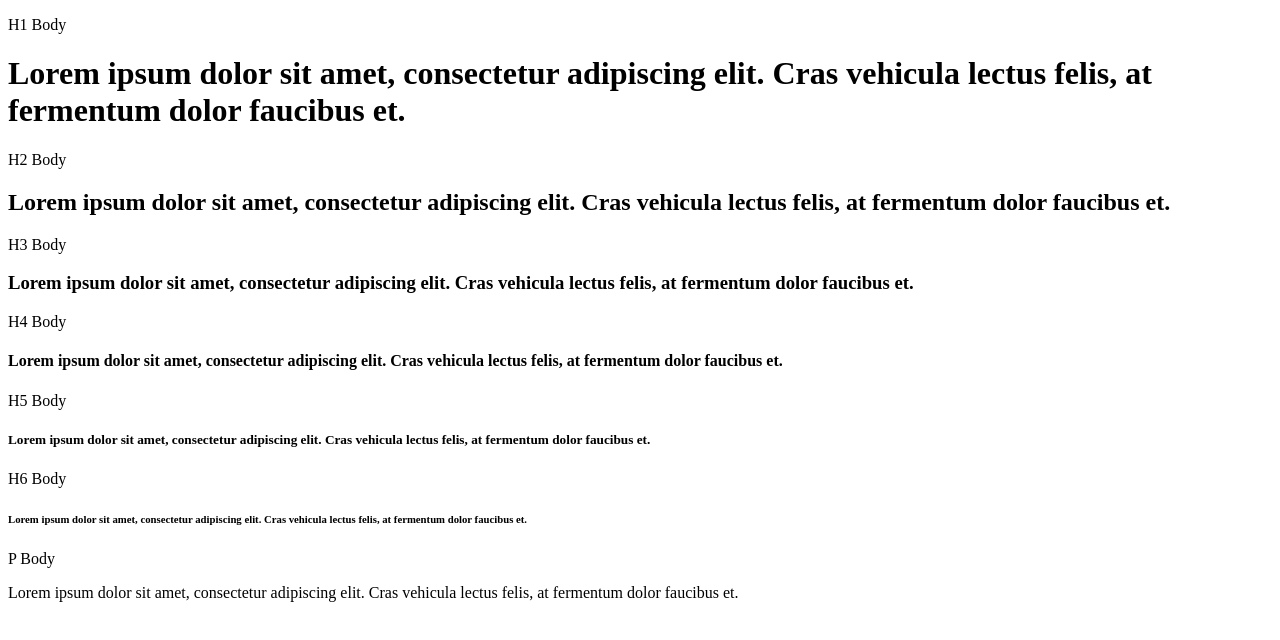
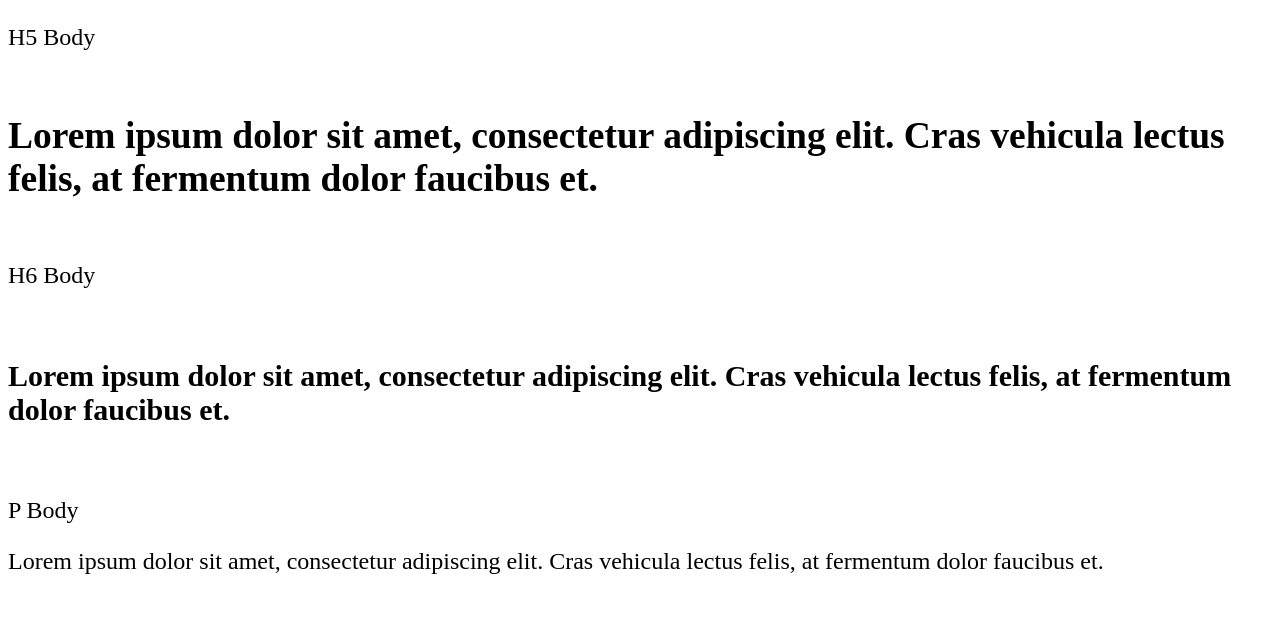
Before and after one commit to hiw4n/DesignSystem-Figma-var, a plain HTML site: page index.html in a window 1280 px wide. Drawn offline with Linux system fonts and the light colour scheme.

Commit message:
feat: agregar archivos de configuración y estructura inicial del sistema de diseño, correcion y testing de clamp()

```diff
--- /dev/null
+++ b/css/__primary-color.css
@@ -0,0 +1,152 @@
+:root{
+  /*COORPORATIVE ----------------------------------*/
+  /* BRAND COORPORATIVE PRINCIPAL TONE */
+  --pr-colors--brand-principal-50:  #fff7e8;
+  --pr-colors--brand-principal-100: #ffedcc;
+  --pr-colors--brand-principal-200: #ffd699;
+  --pr-colors--brand-principal-300: #ffb966;
+  --pr-colors--brand-principal-400: #ff9d3f;
+  --pr-colors--brand-principal-500: #ff6f00;
+  --pr-colors--brand-principal-600: #db5300;
+  --pr-colors--brand-principal-700: #a83b00;
+  --pr-colors--brand-principal-800: #932700;
+  --pr-colors--brand-principal-900: #7a1900;
+  /* BRAND COORPORATIVE SECUNDARY TONE */
+  --pr-colors--brand-secundary-50:  #fff7e8;
+  --pr-colors--brand-secundary-100: #ffedcc;
+  --pr-colors--brand-secundary-200: #ffd699;
+  --pr-colors--brand-secundary-300: #ffb966;
+  --pr-colors--brand-secundary-400: #ff9d3f;
+  --pr-colors--brand-secundary-500: #ff6f00;
+  --pr-colors--brand-secundary-600: #db5300;
+  --pr-colors--brand-secundary-700: #a83b00;
+  --pr-colors--brand-secundary-800: #932700;
+  --pr-colors--brand-secundary-900: #7a1900;
+  /*TONES -----------------------------------------*/
+  /* GRAY TONE */
+  --pr-colors--gray-0:    #ffffff;
+  --pr-colors--gray-50:   #f9fafb;
+  --pr-colors--gray-100:  #f3f4f6;
+  --pr-colors--gray-200:  #e5e7eb;
+  --pr-colors--gray-300:  #d2d5da;
+  --pr-colors--gray-400:  #9ca3af;
+  --pr-colors--gray-500:  #6d7280;
+  --pr-colors--gray-600:  #4b5563;
+  --pr-colors--gray-700:  #374151;
+  --pr-colors--gray-800:  #1f2937;
+  --pr-colors--gray-900:  #111827;
+  --pr-colors--gray-1000: #000000;
+  /* NEUTRAL TONE */
+  --pr-colors--neutral-100: #ffffff;
+  --pr-colors--neutral-200: #e8e8e8;
+  --pr-colors--neutral-300: #d2d2d2;
+  --pr-colors--neutral-400: #bbbbbb;
+  --pr-colors--neutral-500: #a4a4a4;
+  --pr-colors--neutral-600: #8e8e8e;
+  --pr-colors--neutral-700: #777777;
+  --pr-colors--neutral-800: #606060;
+  --pr-colors--neutral-900: #4a4a4a;
+  --pr-colors--neutral-950: #333333;
+  /* RED TONE */
+  --pr-colors--red-50:  #fef2f2;
+  --pr-colors--red-100: #fee2e2;
+  --pr-colors--red-200: #fecaca;
+  --pr-colors--red-300: #fca5a5;
+  --pr-colors--red-400: #f87171;
+  --pr-colors--red-500: #ef4444;
+  --pr-colors--red-600: #dc2626;
+  --pr-colors--red-700: #b91c1c;
+  --pr-colors--red-800: #991b1b;
+  --pr-colors--red-900: #7f1d1d;
+  /* GREEN TONE */
+  --pr-colors--green-50:  #ecfeef;
+  --pr-colors--green-100: #dbfee0;
+  --pr-colors--green-200: #b7fdc9;
+  --pr-colors--green-300: #92fab7;
+  --pr-colors--green-400: #76f5af;
+  --pr-colors--green-500: #4aefa5;
+  --pr-colors--green-600: #36cd98;
+  --pr-colors--green-700: #25ac8a;
+  --pr-colors--green-800: #178a79;
+  --pr-colors--green-900: #0e726d;
+  /* PINK TONE */
+  --pr-colors--pink-50:  #fdf2f8;
+  --pr-colors--pink-100: #fce7f3;
+  --pr-colors--pink-200: #fbcfe8;
+  --pr-colors--pink-300: #f9a8d4;
+  --pr-colors--pink-400: #f472b6;
+  --pr-colors--pink-500: #ec4899;
+  --pr-colors--pink-600: #db2777;
+  --pr-colors--pink-700: #b3185b;
+  --pr-colors--pink-800: #9d174d;
+  --pr-colors--pink-900: #831843;
+  /* PURPLE TONE */
+  --pr-colors--purple-50:  #faf5ff;
+  --pr-colors--purple-100: #f3e8ff;
+  --pr-colors--purple-200: #e9d5ff;
+  --pr-colors--purple-500: #a855f7;
+  --pr-colors--purple-300: #d8b4fe;
+  --pr-colors--purple-400: #c084fc;
+  --pr-colors--purple-600: #9333ea;
+  --pr-colors--purple-700: #7e22ce;
+  --pr-colors--purple-800: #6b21a8;
+  --pr-colors--purple-900: #581c87;
+  /* INDIGO TONE */
+  --pr-colors--indigo-50:  #eef2ff;
+  --pr-colors--indigo-100: #e0e7ff;
+  --pr-colors--indigo-200: #c7d2fe;
+  --pr-colors--indigo-300: #a5b4fc;
+  --pr-colors--indigo-400: #818cf8;
+  --pr-colors--indigo-500: #6366f1;
+  --pr-colors--indigo-600: #4f46e5;
+  --pr-colors--indigo-700: #4338ca;
+  --pr-colors--indigo-800: #3730a3;
+  --pr-colors--indigo-900: #312e81;
+  /* BLUE TONE */
+  --pr-colors--blue-50:  #eff6ff;
+  --pr-colors--blue-100: #dbeafe;
+  --pr-colors--blue-200: #bfdbfe;
+  --pr-colors--blue-300: #93c5fd;
+  --pr-colors--blue-400: #60a5fa;
+  --pr-colors--blue-500: #3b82f6;
+  --pr-colors--blue-600: #2563eb;
+  --pr-colors--blue-700: #1d4ed8;
+  --pr-colors--blue-800: #1e40af;
+  --pr-colors--blue-900: #1e3a8a;
+  /* YELLOW TONE */
+  --pr-colors--yellow-50:  #fefce8;
+  --pr-colors--yellow-100: #fef9c3;
+  --pr-colors--yellow-200: #fef08a;
+  --pr-colors--yellow-300: #fde047;
+  --pr-colors--yellow-400: #facc15;
+  --pr-colors--yellow-500: #eab308;
+  --pr-colors--yellow-600: #ca8a04;
+  --pr-colors--yellow-700: #a16207;
+  --pr-colors--yellow-800: #854d0e;
+  --pr-colors--yellow-900: #713f12;
+  /* ORANGE TONE */
+  --pr-colors--orange-50:  #fff7ed;
+  --pr-colors--orange-100: #ffedd5;
+  --pr-colors--orange-200: #fed7aa;
+  --pr-colors--orange-300: #fdba74;
+  --pr-colors--orange-400: #fb923c;
+  --pr-colors--orange-500: #f97316;
+  --pr-colors--orange-600: #ea580c;
+  --pr-colors--orange-700: #c2410c;
+  --pr-colors--orange-800: #9a3412;
+  --pr-colors--orange-900: #7c2d12;
+  /*STATE -----------------------------------------*/
+  /* SUCCESS "green" */
+  --pr-colors--succes-50:  #f0fdf4;
+  --pr-colors--succes-100: #dcfce7;
+  --pr-colors--succes-200: #bbf7d0;
+  --pr-colors--succes-300: #86efac;
+  --pr-colors--succes-400: #4ade80;
+  --pr-colors--succes-500: #22c55e;
+  --pr-colors--succes-600: #16a34a;
+  --pr-colors--succes-700: #15803d;
+  --pr-colors--succes-800: #166534;
+  --pr-colors--succes-900: #14532d;
+  /* ERROR "red"*/
+  /* WARNING "yellow"*/
+}
--- /dev/null
+++ b/css/__primary-font--clamp.css
@@ -0,0 +1,25 @@
+:root {
+  --font-cl--base: 1;
+  --font-cl--ratio: var(--pr-font-ratio, 1.25); /* 1.25 */
+  --font-cl--ratio-s: 0.75;
+  --font-cl--vw-min:320;
+  --font-cl--vw-max: 1440;
+  --font-cl--vw-range: calc( var(--font-cl--vw-max) - var(--font-cl--vw-min) );
+
+  /* clamp(MÍNIMO, IDEAL, MÁXIMO) */
+
+  --font-size--p-max: 1rem;
+  --font-size--p-min: calc(var(--font-size--p-max) * var(--font-cl--ratio-s) * 1rem);
+
+
+
+  --font-cl--p: clamp( 0.75rem, calc(1rem + 1vw), 1.25rem );
+  --font-cl--p: clamp( var(--font-size--p-min), calc(1rem + 1vw), var(--font-size--p-max) );
+  --font-cl--p: clamp(1rem, 2vw, 1.5rem);
+
+
+
+
+
+
+}
--- /dev/null
+++ b/css/__primary-font.css
@@ -0,0 +1,57 @@
+:root{
+/* Unid -> rem */
+ --pr-font--size: 16px;
+
+ --pr-font-ratio: 1.25; /* Ratio for scaling font sizes */
+
+/* FONTFAMILY*/
+  --pr-font--family-display:   var(--pr-font--family-body);
+  --pr-font--family-headline:  var(--pr-font--family-body);
+  --pr-font--family-body:      Raleway;
+  --pr-font--family-button:    Open Sans;
+  --pr-font--family-a:         var(--pr-font--family-body);
+/* SIZE */
+  /* font-size: clamp(MIN, IDEAL, MAX); */
+  /* Media -> clamp(MIN, (MIN + MAX)/2, MAX) */
+  /* Preciso -> clamp(MIN, SLOPE × vw + INTERCEPT, MAX) con regla de tres y pendiente*/
+
+  /*DISPLAY*/
+  /* --pr-font--size-display-h1: 40px;
+  --pr-font--size-display-h2: 32px;
+  --pr-font--size-display-h3: 32px;
+  --pr-font--size-display-h4: 22px;
+  --pr-font--size-display-h5: 22px;
+  --pr-font--size-display-h6: 14px;
+  --pr-font--size-display-p:  1rem;
+  --pr-font--size-display-a:  var(--pr-font--size-display-p); */
+  /*BODY*/
+  /* --pr-font--size-body-h1: 48px;
+  --pr-font--size-body-h2: 40px;
+  --pr-font--size-body-h3: 34px;
+  --pr-font--size-body-h4: 28px;
+  --pr-font--size-body-h5: 24px;
+  --pr-font--size-body-h6: 20px;
+  --pr-font--size-body-p--big:   16px;
+  --pr-font--size-body-p:        16px;
+  --pr-font--size-body-p--small: 16px;
+  --pr-font--size-body-a: var(--pr-font--size-body-p); */
+/*LINEHEIGHT*/
+  /* --pr-font--lineheight:          1.5;
+  --pr-font--lineheight-display:  var(--pr-font--lineheight);
+  --pr-font--lineheight-body:     var(--pr-font--lineheight);
+  --pr-font--lineheight-p:        var(--pr-font--lineheight); */
+/* COLOR */
+  /* --pr-font--color-h: 48px;
+  --pr-font--color-p: 40px;
+  --pr-font--color-a: 34px;
+  --pr-font--color-a--hover: 34px; */
+/* WEIGHT */
+  /* --pr-font--fontweight-medium: Medium;
+  --pr-font--fontweight-bold: Bold;
+  --pr-font--fontweight-light: Light; */
+}
+@media screen and ( min-width: --pr-grid--breakpoint-md ) {
+    :root{
+        --font-size: 14px;
+    }
+}
--- /dev/null
+++ b/css/__primary-grid.css
@@ -0,0 +1,22 @@
+:root{
+
+/*BREAKPOINT*/
+--pr-grid--breakpoint-xl:  1440px;  /* → desktop grande o pantalla ancha */
+--pr-grid--breakpoint-lg:  1200px;  /* → desktop */
+--pr-grid--breakpoint-md:  992px;   /* → laptop */
+--pr-grid--breakpoint-sm:  768px;   /* → tablet */
+--pr-grid--breakpoint-xs:  480px;   /* → móvil grande */
+--pr-grid--breakpoint-xxs: 320px;   /* → móvil pequeño */
+
+
+/* GRID */
+--pr-grid--gutter: 16px;
+
+--pr-grid--columns: 12;
+--pr-grid--grap: 6px;
+
+--pr-grid--max-width: var(--pr-grid--breakpoint-xl);
+
+
+
+}
--- /dev/null
+++ b/css/__token-font.css
@@ -0,0 +1,68 @@
+
+@import url('./__primary-font--clamp.css');
+
+:root{
+    --font-size: var(--pr-font--size);
+
+    --font-size--p: 1rem;
+    --font-size--h6: calc( var(--font-size--p)  * var(--pr-font-ratio)) ; /* 1.333rem*/
+    --font-size--h5: calc( var(--font-size--h6) * var(--pr-font-ratio)) ; /* 1.777rem*/
+    --font-size--h4: calc( var(--font-size--h5) * var(--pr-font-ratio)) ; /* 2.369rem*/
+    --font-size--h3: calc( var(--font-size--h4) * var(--pr-font-ratio)) ; /* 3.157rem*/
+    --font-size--h2: calc( var(--font-size--h3) * var(--pr-font-ratio)) ; /* 4.209rem*/
+    --font-size--h1: calc( var(--font-size--h2) * var(--pr-font-ratio)) ; /* 5.610rem*/
+
+    /* --font-size--p:  1rem;
+    --font-size--h6: 1.333rem;
+    --font-size--h5: 1.777rem;
+    --font-size--h4: 2.369rem;
+    --font-size--h3: 3.157rem;
+    --font-size--h2: 4.209rem;
+    --font-size--h1: 5.610rem; */
+    --font-size--p: var(--font-cl--p);
+    /* --font-size--p: clamp(1rem, 2vw, 1.5rem); */
+}
+html,
+body{
+    font-size: var(--font-size);
+    font-size: 16px;
+}
+    @media screen and ( min-width: --pr-grid--breakpoint-md ) {
+        html,
+        body{
+            /* font-size: 1px; */
+        }
+    }
+
+p, a,
+li,
+span {
+    font-size: var(--font-size--p);
+}
+h6   {
+    font-size: var(--font-size--h6);
+}
+h5   {
+    font-size: var(--font-size--h5);
+}
+/* h4   {
+    font-size: var(--font-size--h4);
+}
+h3   {
+    font-size: var(--font-size--h3);
+}
+h2   {
+    font-size: var(--font-size--h2);
+}
+h1   {
+    font-size: var(--font-size--h1);
+} */
+
+/* display */
+/* h1.lg { font-size: var(--font-h1); }
+h2.lg { font-size: var(--font-h2); }
+h3.lg { font-size: var(--font-h3); }
+h4.lg { font-size: var(--font-h4); }
+h5.lg { font-size: var(--font-h5); }
+h6.lg { font-size: var(--font-h6); }
+p.lg, a.lg, li.lg, span.lg { font-size: var(--font-p); } */
--- a/css/_primary.css
+++ /dev/null
@@ -1,3 +0,0 @@
-@import url('./primary/__primary-grid.css');
-@import url('./primary/__primary-color.css');
-@import url('./primary/__primary-font.css');
--- a/index.html
+++ b/index.html
@@ -3,15 +3,16 @@
 <head>
     <meta charset="UTF-8">
     <meta name="viewport" content="width=device-width, initial-scale=1.0">
+    <link rel="stylesheet" href="./styles.css">
 
     <title>Design System</title>
 </head>
 <body>
     <div>
-        <div><p>H1 Body</p><h1>Lorem ipsum dolor sit amet, consectetur adipiscing elit. Cras vehicula lectus felis, at fermentum dolor faucibus et.</h1></div>
+        <!-- <div><p>H1 Body</p><h1>Lorem ipsum dolor sit amet, consectetur adipiscing elit. Cras vehicula lectus felis, at fermentum dolor faucibus et.</h1></div>
         <div><p>H2 Body</p><h2>Lorem ipsum dolor sit amet, consectetur adipiscing elit. Cras vehicula lectus felis, at fermentum dolor faucibus et.</h2></div>
         <div><p>H3 Body</p><h3>Lorem ipsum dolor sit amet, consectetur adipiscing elit. Cras vehicula lectus felis, at fermentum dolor faucibus et.</h3></div>
-        <div><p>H4 Body</p><h4>Lorem ipsum dolor sit amet, consectetur adipiscing elit. Cras vehicula lectus felis, at fermentum dolor faucibus et.</h4></div>
+        <div><p>H4 Body</p><h4>Lorem ipsum dolor sit amet, consectetur adipiscing elit. Cras vehicula lectus felis, at fermentum dolor faucibus et.</h4></div> -->
         <div><p>H5 Body</p><h5>Lorem ipsum dolor sit amet, consectetur adipiscing elit. Cras vehicula lectus felis, at fermentum dolor faucibus et.</h5></div>
         <div><p>H6 Body</p><h6>Lorem ipsum dolor sit amet, consectetur adipiscing elit. Cras vehicula lectus felis, at fermentum dolor faucibus et.</h6></div>
         <div><p>P Body</p><p>Lorem ipsum dolor sit amet, consectetur adipiscing elit. Cras vehicula lectus felis, at fermentum dolor faucibus et.</p></div>
--- a/styles.css
+++ b/styles.css
@@ -1,3 +1,8 @@
-@import url('./css/_grid.css');
-@import url('./css/_primary.css');
-@import url('./css/_token.css');
+/* PRIMARY */
+@import url('./css/__primary-grid.css');
+@import url('./css/__primary-color.css');
+@import url('./css/__primary-font.css');
+@import url('./css/__primary-font--clamp.css');
+
+/* TOKEN */
+@import url('./css/__token-font.css');
```
Also changed, not shown: css/_token.css (deleted), 1 other file.
